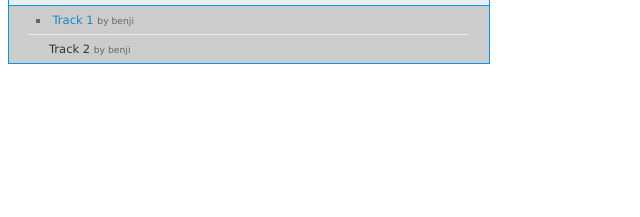
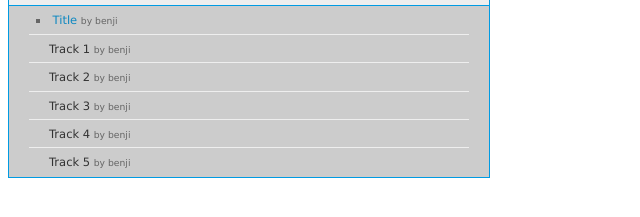
Before and after one commit to GlPortal/showcase, a plain HTML site: page music/index.html in a window 1280 px wide. Shown: the part 341-558 px from the top of the page, without its empty margins (0-640 px from the left). Drawn offline with nearby package versions, Linux system fonts and the light colour scheme.

Commit message:
Added more songs

```diff
--- a/music/index.html
+++ b/music/index.html
@@ -14,6 +14,12 @@ $(document).ready(function(){
 		cssSelectorAncestor: "#jp_container_1"
 	}, [
 		{
+			title:"Title",
+			artist:"benji",
+			oga:"https://raw.githubusercontent.com/GlPortal/glportal_raw_data/master/audio/music/benji/glportal_titletheme-121215.ogg",
+			poster: "https://raw.githubusercontent.com/GlPortal/glportal_raw_data/master/graphics/logo/portal-logo-plain_with_subtitles.png"
+		},
+		{
 			title:"Track 1",
 			artist:"benji",
 			oga:"https://raw.githubusercontent.com/GlPortal/glportal_raw_data/master/audio/music/benji/glportal_gameplay1-full-121215.ogg",
@@ -23,6 +29,24 @@ $(document).ready(function(){
 			title:"Track 2",
 			artist:"benji",
 			oga:"https://raw.githubusercontent.com/GlPortal/glportal_raw_data/master/audio/music/benji/glportal_gameplay2-full-121215.ogg",
+			poster: "https://raw.githubusercontent.com/GlPortal/glportal_raw_data/master/graphics/logo/portal-logo-plain_with_subtitles.png"
+		},
+		{
+			title:"Track 3",
+			artist:"benji",
+			oga:"https://raw.githubusercontent.com/GlPortal/glportal_raw_data/master/audio/music/benji/glportal_gameplay3-full-121815.ogg",
+			poster: "https://raw.githubusercontent.com/GlPortal/glportal_raw_data/master/graphics/logo/portal-logo-plain_with_subtitles.png"
+		},
+		{
+			title:"Track 4",
+			artist:"benji",
+			oga:"https://raw.githubusercontent.com/GlPortal/glportal_raw_data/master/audio/music/benji/glportal_gameplay4-mainloop-121915.ogg",
+			poster: "https://raw.githubusercontent.com/GlPortal/glportal_raw_data/master/graphics/logo/portal-logo-plain_with_subtitles.png"
+		},
+		{
+			title:"Track 5",
+			artist:"benji",
+			oga:"https://raw.githubusercontent.com/GlPortal/glportal_raw_data/master/audio/music/benji/glportal_gameplay5-full-010116.ogg",
 			poster: "https://raw.githubusercontent.com/GlPortal/glportal_raw_data/master/graphics/logo/portal-logo-plain_with_subtitles.png"
 		}
 	], {
```
